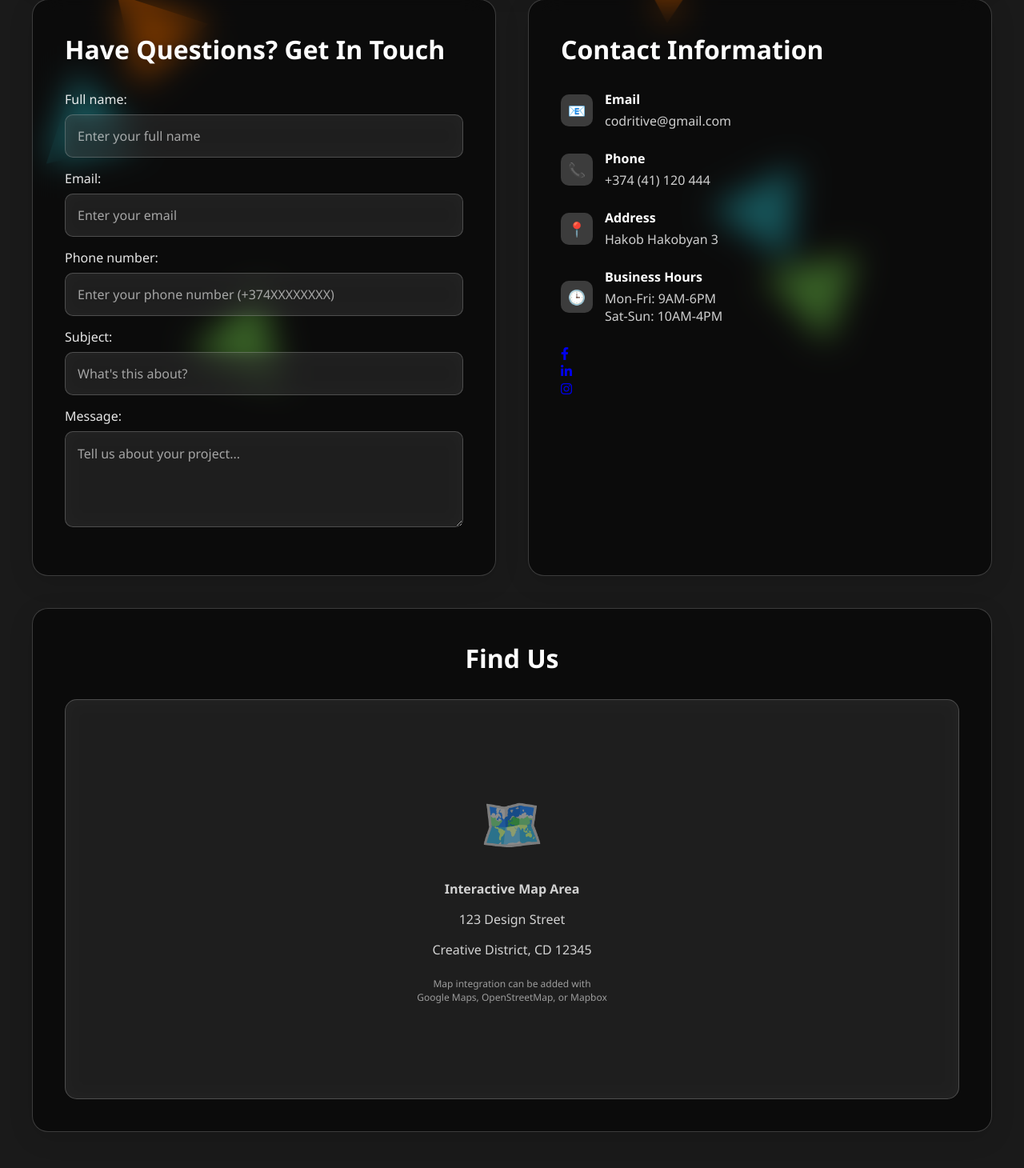
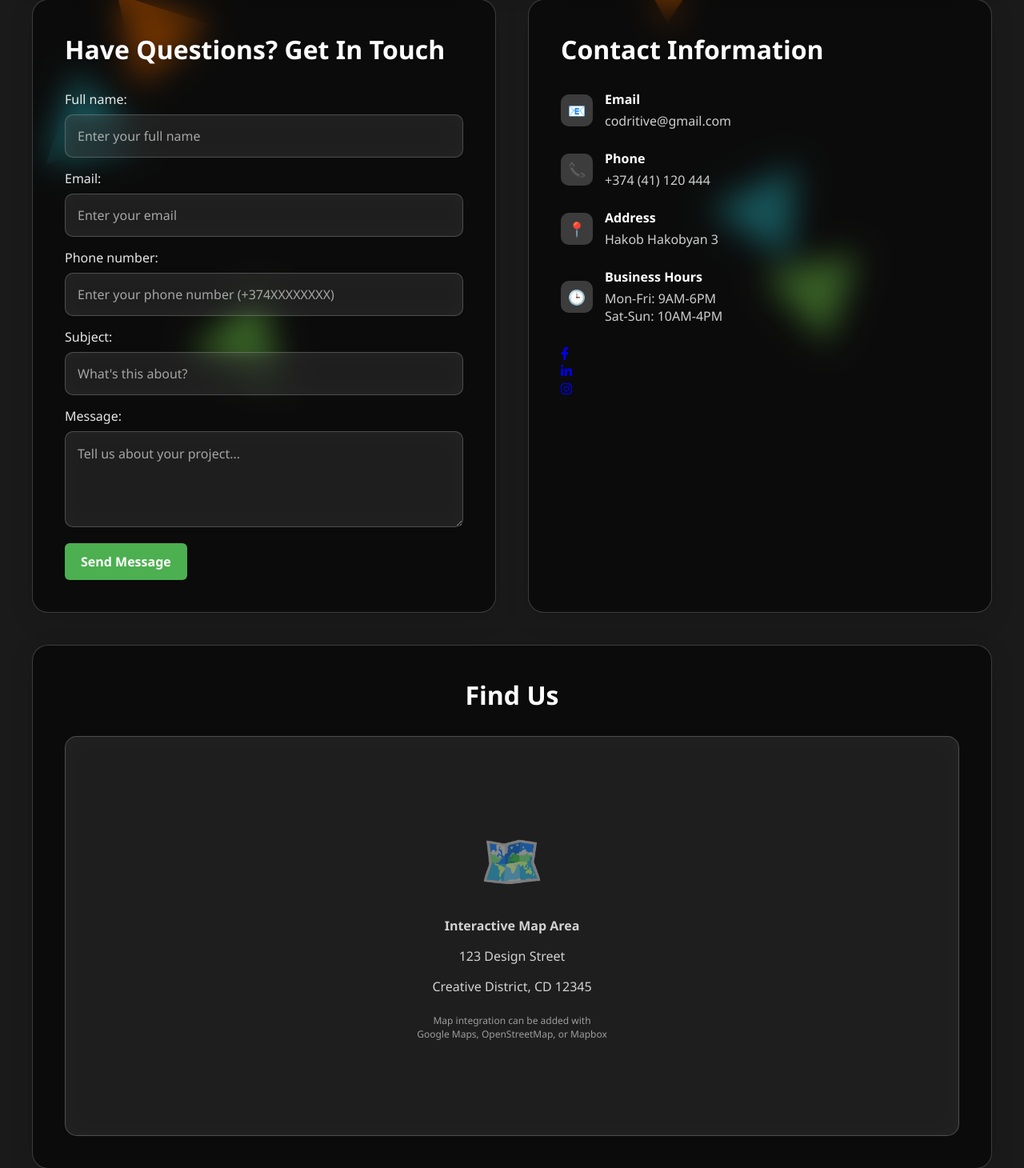
Before and after one commit to Codritive/Frontend, a Django app: page /contact/ in a window 1280 px wide. Shown: the part 151-1611 px from the top of the page at 80% size. Run offline with Django 5.2, Linux system fonts and the light colour scheme; data comes from the database, SQL or seed files in the repository; both versions use the stored data as it was after the commit.

Commit message:
fix the send message button

```diff
--- a/codritive/core/templates/core/contact.html
+++ b/codritive/core/templates/core/contact.html
@@ -42,6 +42,7 @@
                             {{ form.message }}
                             {{ form.message.errors }}
                         </div>
+                        <button type="submit" class="cta-button">Send Message</button>
 
                         {% if success %}
                         <div id="successModal" class="modal">
```
Also changed, not shown: codritive/db.sqlite3.
